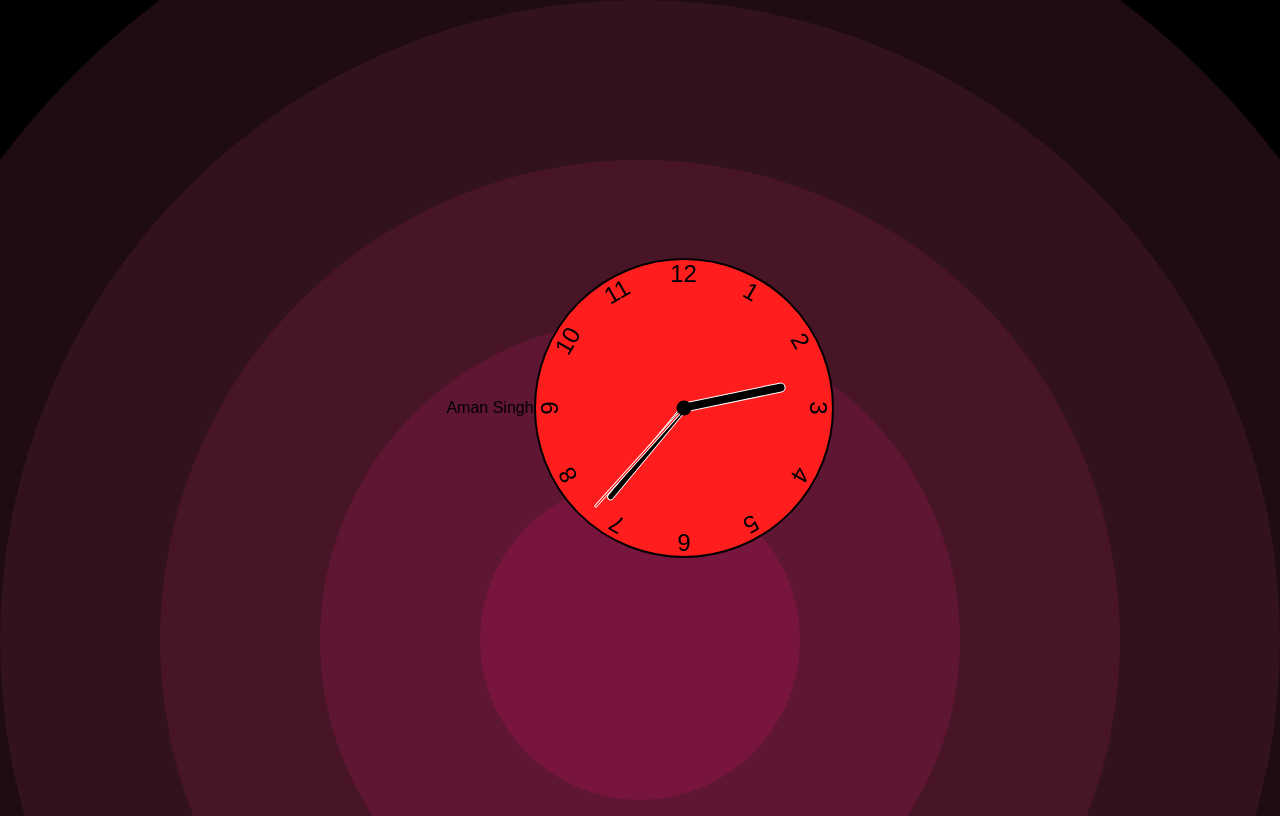
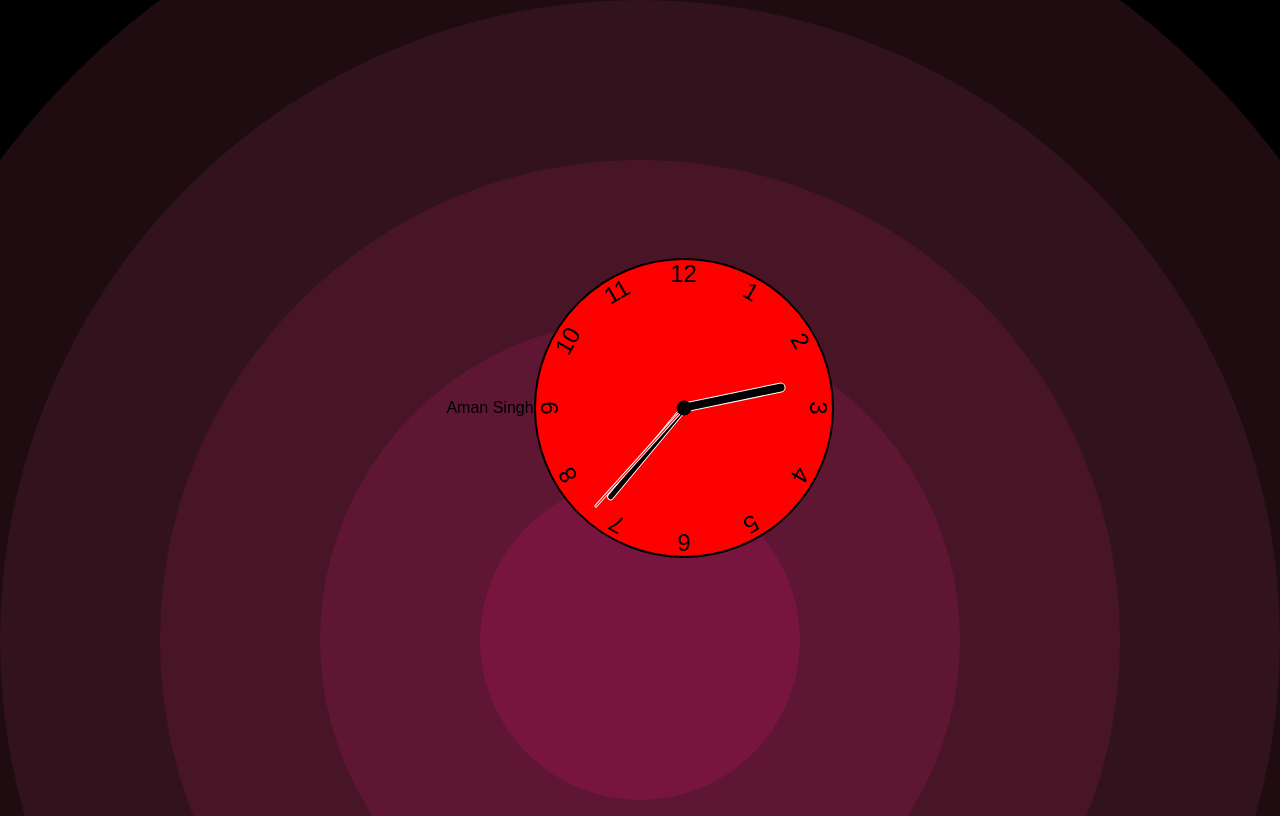
Before and after one commit to eppisai/JS_Clock-using-webdev-simplified-, a plain HTML site: page index.html in a window 1280 px wide. Drawn offline with Linux system fonts and the light colour scheme.

Commit message:
Update styles.css

```diff
--- a/styles.css
+++ b/styles.css
@@ -19,7 +19,7 @@ background-size: cover;
 .clock {
   width: 300px;
   height: 300px;
-  background-color: rgba(255, 29, 30, 1);
+  background-color: rgba(255, 0, 0, 1);
   border-radius: 50%;
   border: 2px solid black;
   position: relative;
```
